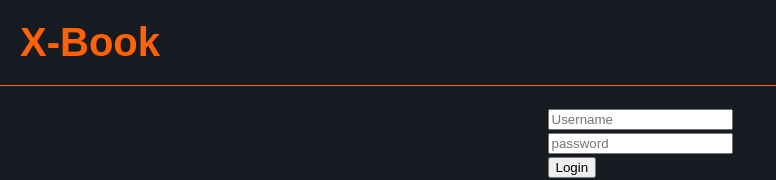
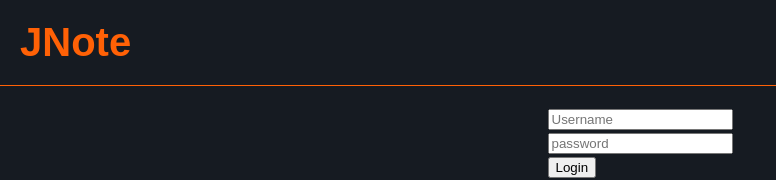
Before and after one commit to nassermohamedit/jnote-ui, an Angular app: page /login in a window 1280 px wide. Shown: the top 180 px of the page, without its empty margins (0-776 px from the left). Built offline with nearby package versions, Linux system fonts and the light colour scheme.

Commit message:
Change App name to JNote

```diff
--- a/src/app/components/navbar/navbar.component.html
+++ b/src/app/components/navbar/navbar.component.html
@@ -1,5 +1,5 @@
 <nav>
     <ul>
-        <li class="name"><h1>X-Book</h1></li>
+        <li class="name"><h1>JNote</h1></li>
     </ul>
 </nav>
--- a/src/index.html
+++ b/src/index.html
@@ -2,7 +2,7 @@
 <html lang="en">
 <head>
   <meta charset="utf-8">
-  <title>JnoteFront</title>
+  <title>JNote</title>
   <base href="/">
   <meta name="viewport" content="width=device-width, initial-scale=1">
   <link rel="icon" type="image/x-icon" href="favicon.ico">
```
